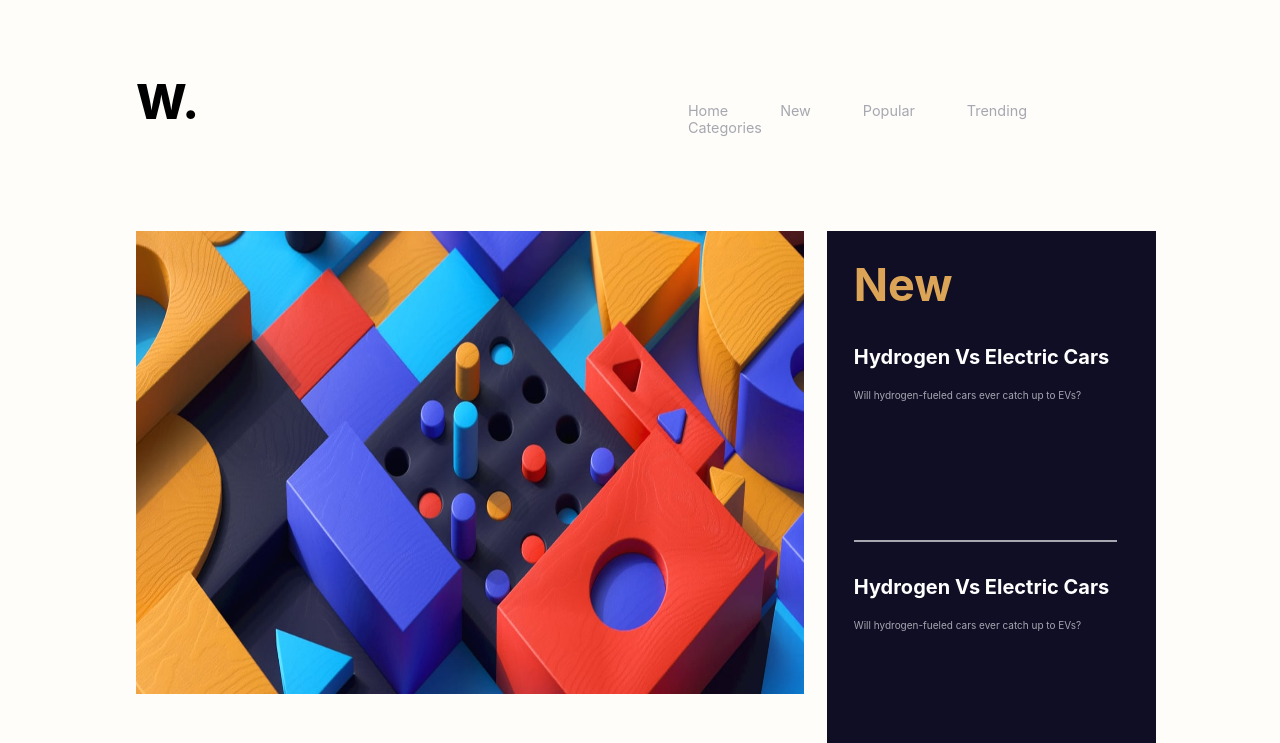
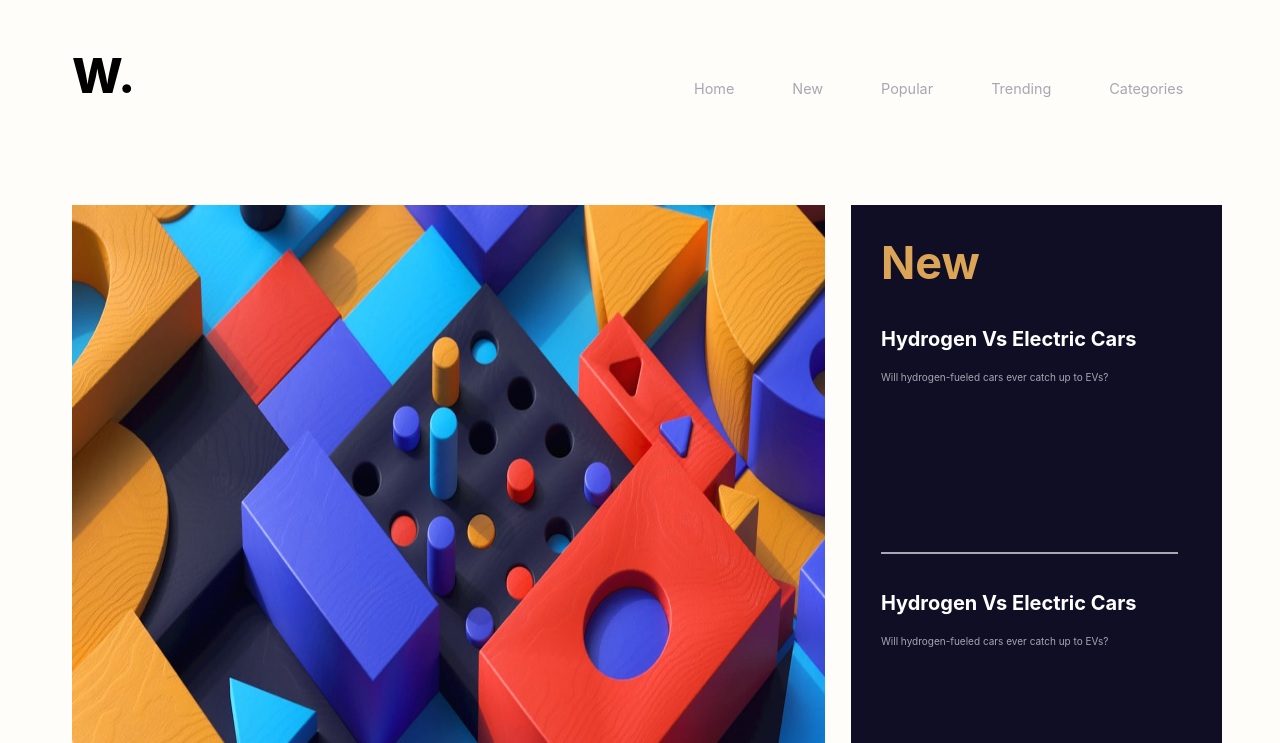
Before and after one commit to Ramyalakshmi19/Ramyalakshmi19.github.io, a plain HTML site: page News_homepage/index.html in a window 1280 px wide. Shown: the top 743 px of the page. Drawn offline with Linux system fonts and the light colour scheme.

Commit message:
Update News_homepage.css

```diff
--- a/News_homepage/News_homepage.css
+++ b/News_homepage/News_homepage.css
@@ -2,7 +2,7 @@ body {
     background-color: #FEFDF9;
     display: flex;
     flex-direction: column;
-    padding: 5% 10% 10% 10%;
+    padding:3% 5% 5% 5%;
 
 }
 
@@ -11,7 +11,7 @@ body {
     height: 20%;
     display: flex;
     flex-direction: row;
-    margin-bottom:4%;
+    margin-bottom:2%;
 
 }
 
```
